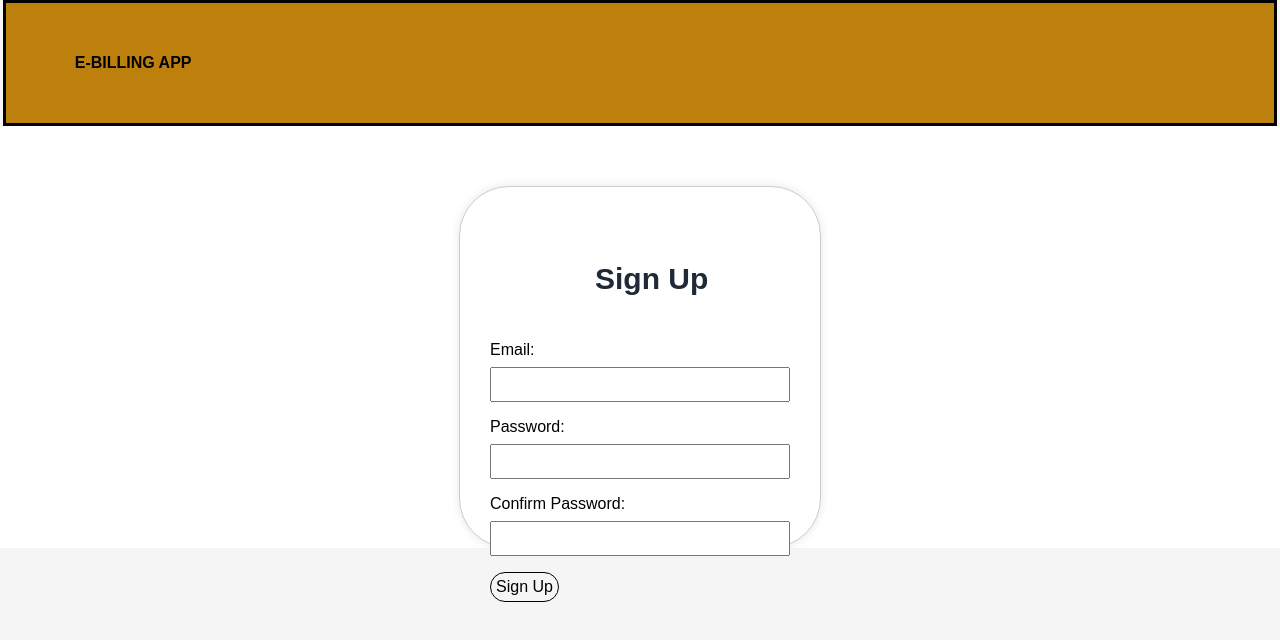
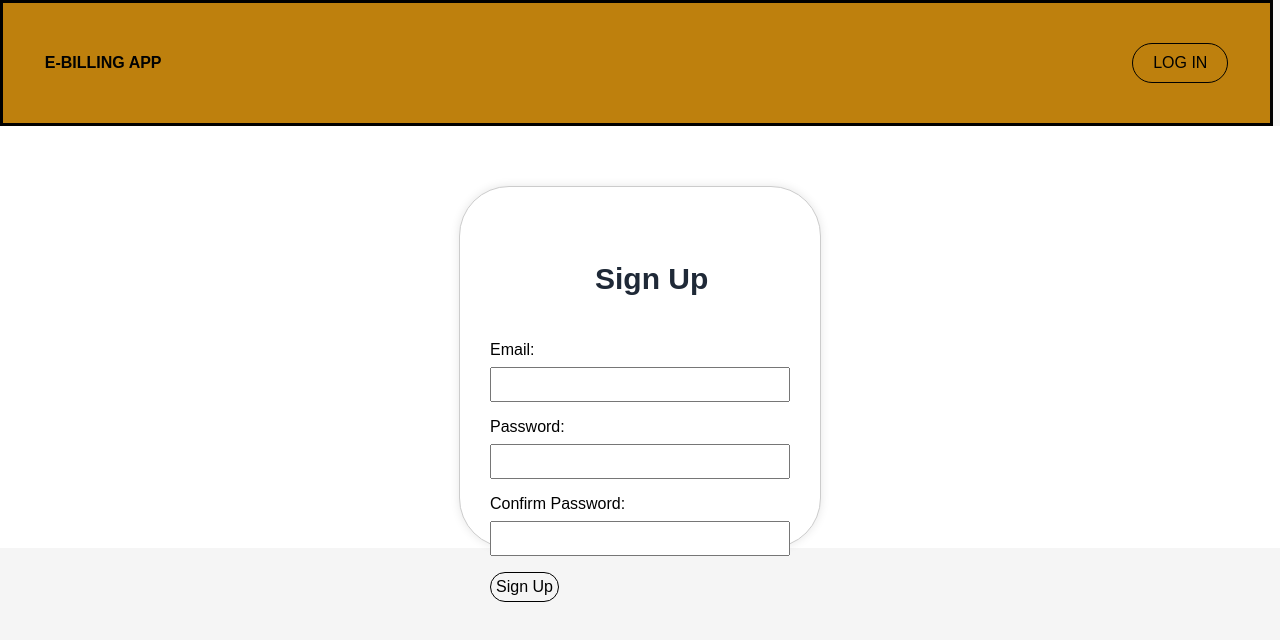
Before and after one commit to jadecrpn/E-Bayad-Center, a React (Create React App) app: page /signup in a window 1280 px wide. Shown: the top 640 px of the page. Built offline with nearby package versions, Linux system fonts and the light colour scheme.

Commit message:
Push Changes

```diff
--- a/src/App.css
+++ b/src/App.css
@@ -45,7 +45,7 @@
   font-weight: bold;
   color: rgb(2, 2, 2);
   font-family: "Bebas Neue", sans-serif;
-  padding-right: 80%;
+  padding-right: 70%;
 }
 
 
--- a/src/components/Dashboard.js
+++ b/src/components/Dashboard.js
@@ -11,6 +11,11 @@
     const storedEmail = localStorage.getItem('userEmail');
     setUserEmail(storedEmail);
   }, []);
+
+  const handleLogout = () => {
+    localStorage.removeItem('userEmail');
+    setUserEmail(null);
+};
 
   const buttonStyle = {
     backgroundColor: 'transparent',
@@ -36,7 +41,7 @@
           <h1>WELCOME, {userEmail && <span>{userEmail}</span>} </h1>
           <p>REDUCE COST, SAVE TIME, AND IMPROVE CASH FLOW WITH E-BILLING APP</p>
           <div className="main_button">
-            <a href="/billing" style={buttonStyle}>
+            <a href="/billing" style={buttonStyle}  onClick={handleLogout}>
               PAY BILLS HERE!
             </a>
           </div>
--- a/src/components/NavBar.js
+++ b/src/components/NavBar.js
@@ -1,13 +1,44 @@
-import React from 'react';
+import { useNavigate } from 'react-router-dom';
 
 const Navigation = () => {
+  const buttonStyle = {
+    backgroundColor: 'transparent',
+    color: '#000000',
+    border: '1px solid rgb(0, 0, 0)',
+    padding: '10px 20px',
+    textDecoration: 'none',
+    borderRadius: '50px',
+    cursor: 'pointer',
+  };
+
+    const navigate = useNavigate();
+
+    const isLoginPage = window.location.pathname === '/login';
+
+    const handleButtonClick = () => {
+      if (isLoginPage) {
+          navigate('/signup');
+
+
+      } else {
+
+          // Handle logout logic or navigate to another page
+          navigate('/login');
+      }
+  };
+
+
+
   return (
-    <div className="container">
-      <nav>
+    <nav>
         <div className="title">E-BILLING APP</div>
-      </nav>
-    </div>
+        <button style={buttonStyle} onClick={handleButtonClick}>
+            {isLoginPage ? 'SIGN UP' : 'LOG IN'}
+        </button>
+    </nav>
   );
+
 };
 
+
 export default Navigation;
```
